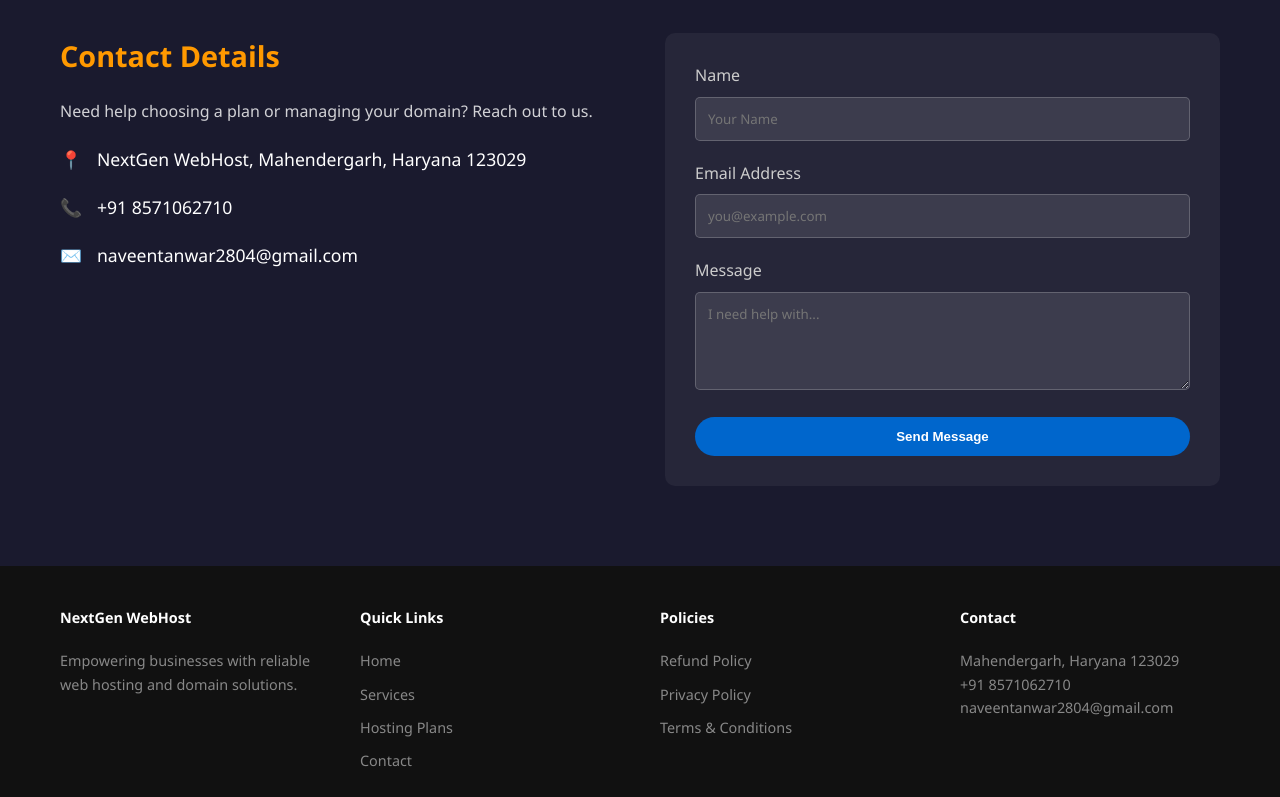
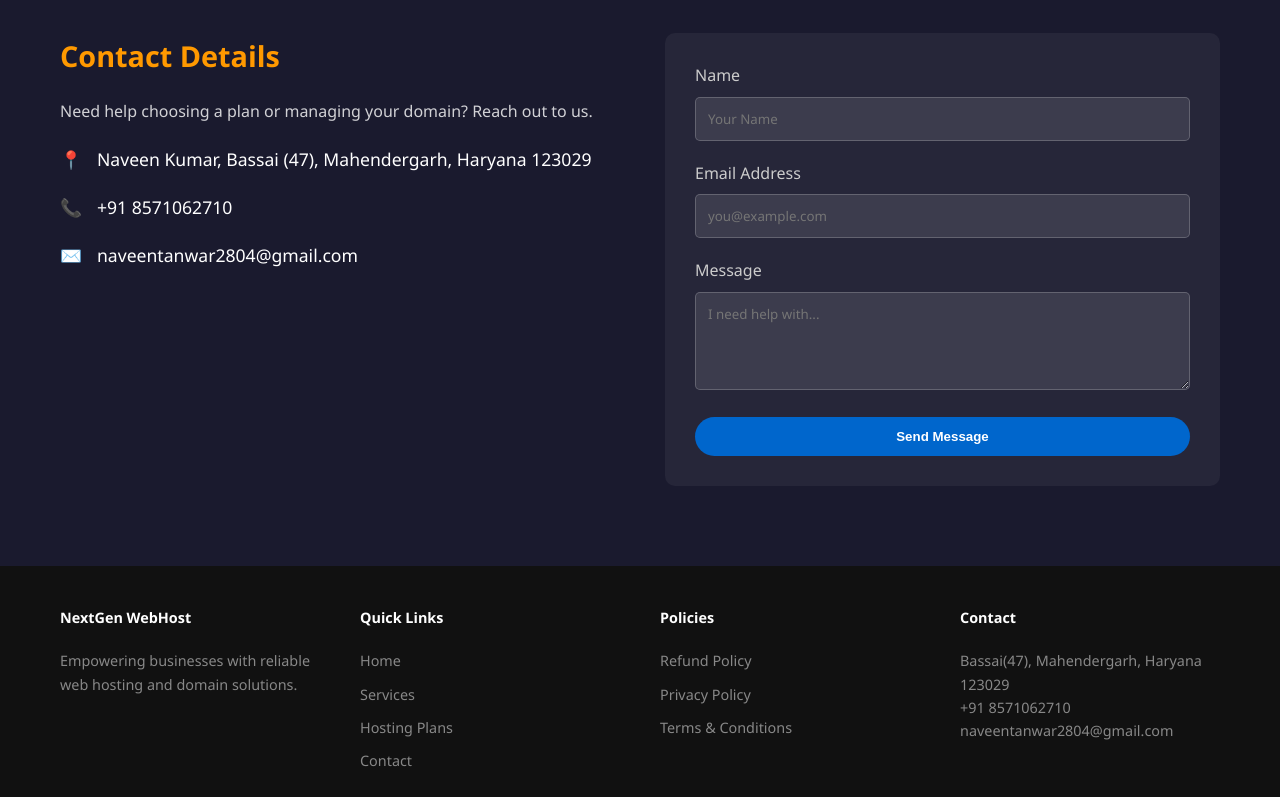
Before and after one commit to nextgenwebhost/nextgenwebhost.github.io, a plain HTML site: page index.html in a window 1280 px wide. Shown: the part 2000-2797 px from the top of the page. Drawn offline with Linux system fonts and the light colour scheme.

Commit message:
Update index.html

```diff
--- a/index.html
+++ b/index.html
@@ -815,7 +815,7 @@
                     <svg width="30" height="30" viewBox="0 0 24 24" fill="none" stroke="currentColor" stroke-width="2" stroke-linecap="round" stroke-linejoin="round">
                         <path d="M18 10h-1.26A8 8 0 1 0 9 20h9a5 5 0 0 0 0-10z"></path>
                     </svg>
-                    <span>NextGen WebHost</span>
+                    <span>Naveen Kumar</span>
                 </div>
 
                 <div class="mobile-menu-btn" onclick="toggleMenu()">☰</div>
@@ -985,7 +985,7 @@
                         <div class="contact-info">
                             <h3>Contact Details</h3>
                             <p style="margin-bottom: 20px; opacity: 0.8;">Need help choosing a plan or managing your domain? Reach out to us.</p>
-                            <div class="contact-item"><span>📍</span> NextGen WebHost, Mahendergarh, Haryana 123029</div>
+                            <div class="contact-item"><span>📍</span> Naveen Kumar, Bassai (47), Mahendergarh, Haryana 123029</div>
                             <div class="contact-item"><span>📞</span> +91 8571062710</div>
                             <div class="contact-item"><span>✉️</span> naveentanwar2804@gmail.com</div>
                         </div>
@@ -1176,9 +1176,9 @@
                         <p>To protect your personal data from unauthorised access or disclosure, we adopt reasonable security practices and procedures including SSL encryption and secure server storage.</p>
 
                         <h3>Grievance Officer</h3>
-                        <p><strong>NextGen WebHost</strong><br>
+                        <p><strong>Naveen Kumar</strong><br>
                         Support Team<br>
-                        Mahendergarh, Haryana 123029<br>
+                        Bassai (47), Mahendergarh, Haryana 123029<br>
                         <strong>Contact us:</strong> naveentanwar2804@gmail.com<br>
                         <strong>Phone:</strong> +91 8571062710</p>
                     </div>
@@ -1238,7 +1238,7 @@
                 </div>
                 <div class="footer-col">
                     <h4>Contact</h4>
-                    <p>Mahendergarh, Haryana 123029</p>
+                    <p>Bassai(47), Mahendergarh, Haryana 123029</p>
                     <p>+91 8571062710</p>
                     <p>naveentanwar2804@gmail.com</p>
                 </div>
```
